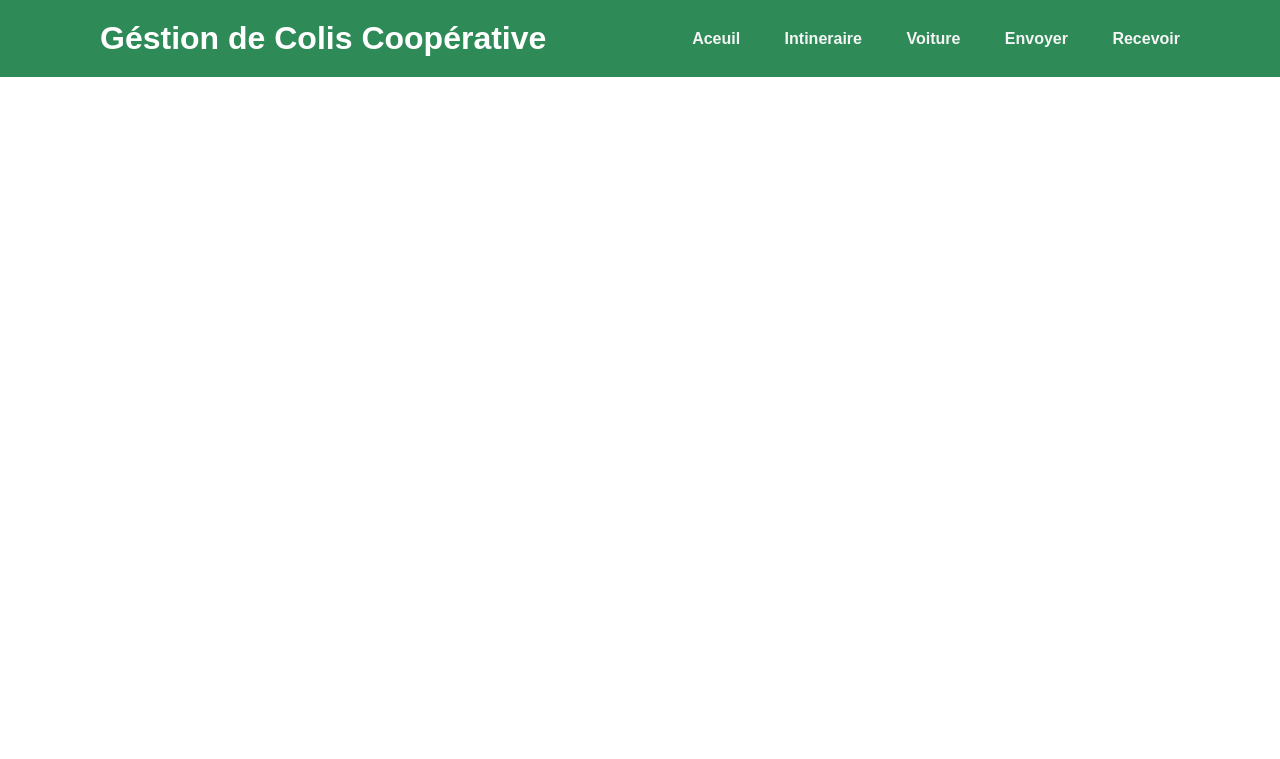
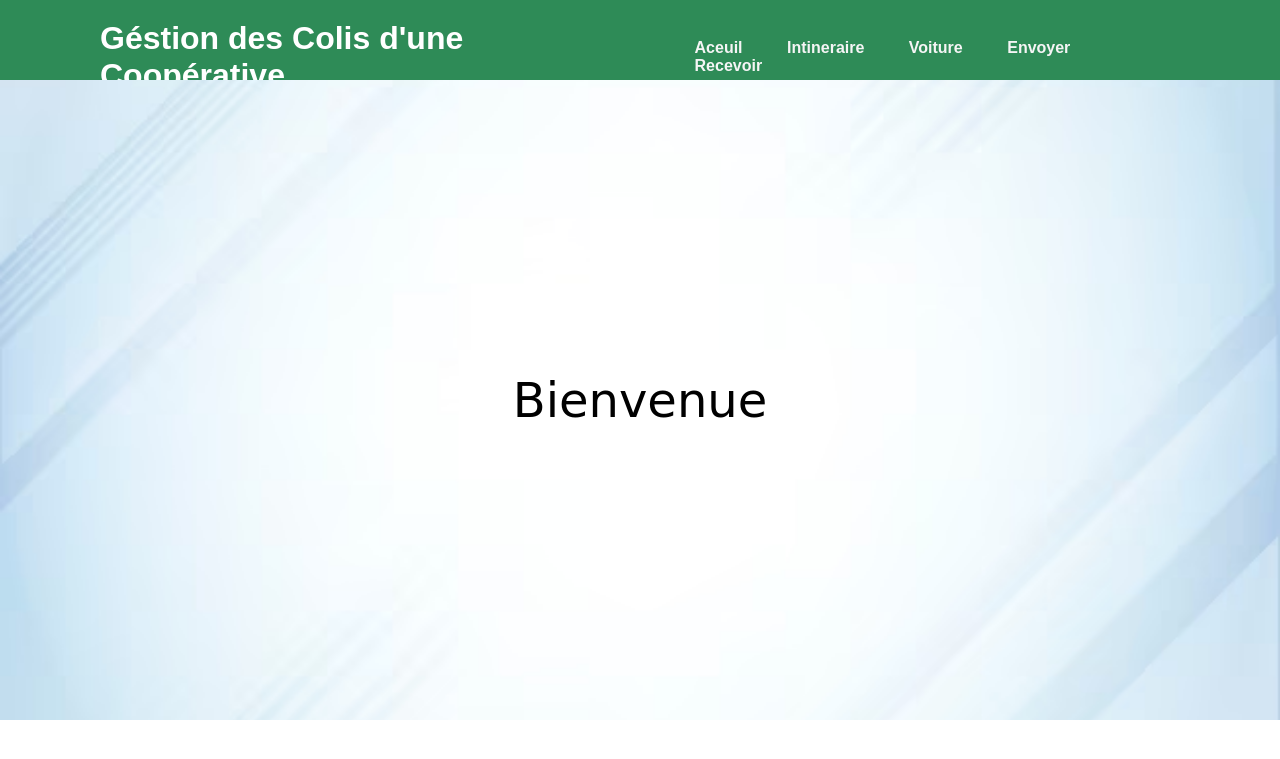
Before and after one commit to christophe1213/gestion_colis, a PHP site: page /gestion_colis/ in a window 1280 px wide. Shown: the top 759 px of the page. Run offline with PHP 8.4, Linux system fonts and the light colour scheme.

Commit message:
Amélioration du code

```diff
--- a/Interface/envoyer/interface_Envoyer.php
+++ b/Interface/envoyer/interface_Envoyer.php
@@ -2,7 +2,7 @@
 <?php include __DIR__."/../header.php";?>
 <main  class="table" id="table_envoyer">
     <section class="table_header">
-        <h1>The Table</h1>
+        <h1>Envoyer</h1>
         <p>Recette total de coopérative :
                   <?php include __DIR__. "/../../controleur/recette_total.php";?>
 
--- a/Interface/header.php
+++ b/Interface/header.php
@@ -10,7 +10,7 @@
 </head>
 <body>
     <header>
-        <a class="logo" href="#">Géstion de Colis Coopérative</a>
+        <a class="logo" href="#">Géstion des Colis d'une Coopérative</a>
         <nav class="navbar">
             <a href="index">Aceuil</a>
             <a href="Interface/Intineraire/interface_intineraire.php">Intineraire</a>
--- a/Interface/recevoir/interface_Recevoir.php
+++ b/Interface/recevoir/interface_Recevoir.php
@@ -12,7 +12,7 @@
                 <tr>
                     <th>idrecept</th>
                     <th>idenvoi</th>
-                    <th>date de</th>
+                    <th>date de réception</th>
                     <th>Modifier</th>
                     <th>Supprimer</th>
 
--- a/Style/css/navstyle.css
+++ b/Style/css/navstyle.css
@@ -6,7 +6,6 @@
 }
 body{
     min-width: 100vh;
-    background-color: white;
     display: flex;
     align-items: center;
     justify-content: center;
@@ -47,6 +46,30 @@ header{
 .navbar a:hover{
     text-decoration: underline;
 }
+.welcome{
+    background:url(Style/img/fond.avif) center/cover ;
+    display: flex;
+    width:100vw ;
+    /* background-color: beige; */
+    height: 80vh;
+
+    padding: 150px;
+    justify-content: center;
+    align-items: center;
+    font-family: Arial, Helvetica, sans-serif;
+    position: absolute;
+    top: 80px;
+    left:0;
+    z-index: 200;
+}
+#welcome{
+    /* color: #fff; */
+    color: black;
+    font-family:cursive;
+    font-size: 3rem;
+    font-weight: 500;
+}
+
 
 @media screen and (max-width:900px){
     .navbar a{
--- a/Style/js/menu.js
+++ b/Style/js/menu.js
@@ -1,10 +1,13 @@
-var navbar = document.querySelector('.navbar')
-var navbarlien=document.querySelector('.navbar a')
 
-var menu = document.querySelector('.menu')
+document.addEventListener("DOMContentLoaded", function() {
+    var menu = document.querySelector('.menu')
+    var navbar = document.querySelector('.navbar')
 
-
-menu.addEventListener('click', ()=>{
-    navbar.style.display="flex"
-
-})
+menu.addEventListener("click", function() {
+if (navbar.style.display === "flex") {
+  navbar.style.display = "none";
+} else {
+  navbar.style.display = "flex";
+}
+});
+});
--- /dev/null
+++ b/Style/js/welcome.js
@@ -0,0 +1,13 @@
+var welcome=document.getElementById('welcome')
+welcome.textContent=""
+text="Bienvenue"
+let i=0
+// welcome.textContent=text
+setInterval(()=>{
+    if(i==text.length){
+        welcome.textContent=text
+    }else{
+        welcome.textContent+=text[i];
+        i++
+    };
+},100)
--- a/controleur/recevoir.php
+++ b/controleur/recevoir.php
@@ -67,6 +67,7 @@ require 'PHPMailer/src/SMTP.php';
     }
     else {
         echo "Une erreur s'est produite";
+
     }
 
 
@@ -120,7 +121,7 @@ require 'PHPMailer/src/SMTP.php';
         $mail->SMTPSecure = PHPMailer::ENCRYPTION_SMTPS;            //Enable implicit TLS encryption
         $mail->Port       = 465;
         $mail->setFrom($from_email, $from_name);
-        $mail->addAddress('christophejaosoa78@gmail.com','AthenaTech');
+        $mail->addAddress($from_email,'AthenaTech');
         $mail->isHTML(true);
         $mail->Subject = 'Reception colis';
         $mail->Body    = " Chère ".$nomEnvoyer.", votre colis  que vous avez envoyée est bien réçu par :".$nomRecept." le ".$date_re;
--- a/index.php
+++ b/index.php
@@ -1,9 +1,15 @@
 <?php
     include "Interface/header.php"
 ?>
-  <div>
+      <div class="welcome">
+        <div class="cointenar">
+                <p id="welcome">Bienvenu</p>
+            </div>
 
-  </div>
+        </div>
+
+    </div>
+  <script src="http://localhost/gestion_colis/Style/js/welcome.js"></script>
   <script src="http://localhost/gestion_colis/Style/js/nav.js"></script>
   <script src="http://localhost/gestion_colis/Style/js/menu.js"></script>
 
```
Also changed, not shown: Ajax/verification_cle_primary.js (+6 -2 lines).
